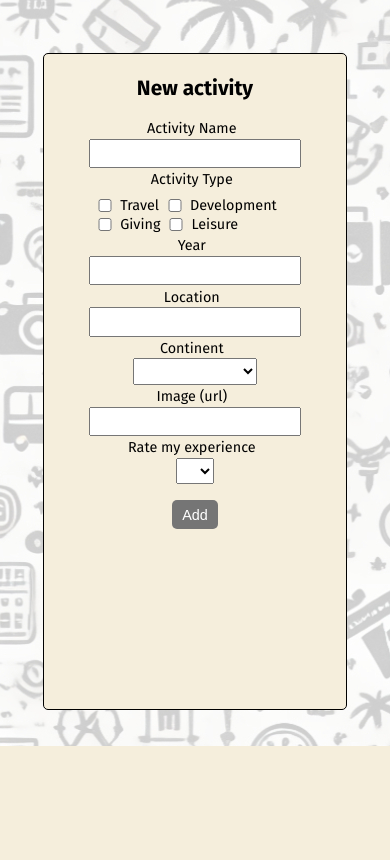
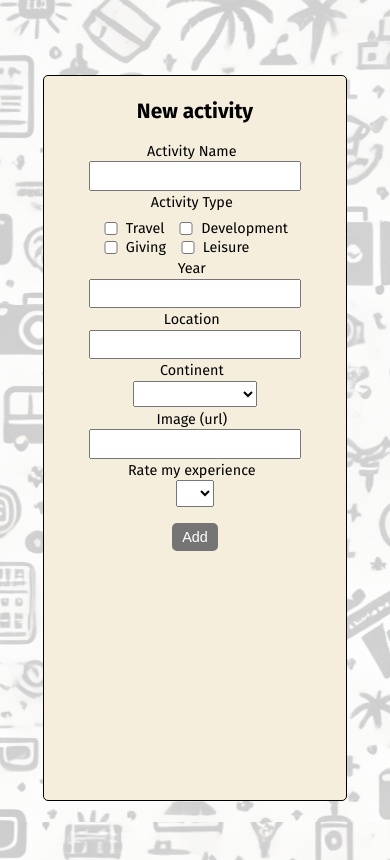
Before and after one commit to ramsey-merdassi/bucket-list-collector-app, a PHP site: page / in a window 390 px wide. Shown: the part 191-1051 px from the top of the page. Before the commit the page ends 937 px from the top, so only its background shows below. Run offline with PHP 8.4, Linux system fonts and the light colour scheme; data that the repository does not hold is empty.

Commit message:
fix new activity form for mobile

```diff
--- a/style.css
+++ b/style.css
@@ -327,12 +327,12 @@ select {
 
  @media screen and (max-width: 554px) {
      .add-activity {
-         height: 86.5vh;
+         height: 100vh;
      }
 
      .new-activity-form {
          width: 78%;
-         height: 90%;
+         height: 86%;
      }
 
       .add-activity h1 {
@@ -347,6 +347,10 @@ select {
 
      .activity-type {
          flex-wrap: wrap;
+     }
+
+     .activity-type input {
+		 margin-left: 0.6rem;
      }
 
      .submit-activity input {
```
